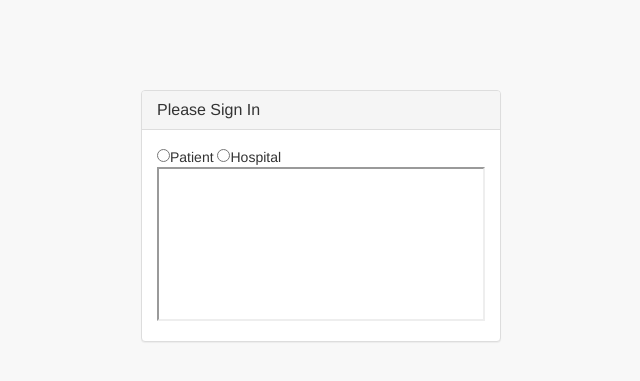
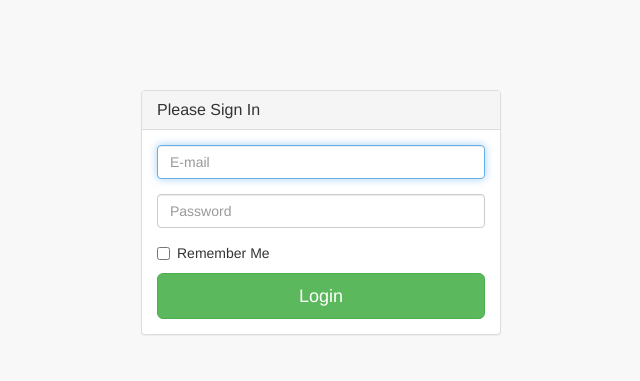
Before and after one commit to Jootiger/miniproject, a Django app: page /login in a window 1280 px wide. Shown: the top 381 px of the page, without its empty margins (319-959 px from the left). Run offline with Django 3.2, Linux system fonts and the light colour scheme; some libraries are stand-ins or nearby versions.

Commit message:
Revert "yeojin commit3"
This reverts commit 437580fbd9b9a8555d149093d66e130bee175975.

```diff
--- a/mini/login/templates/pages/login.html
+++ b/mini/login/templates/pages/login.html
@@ -35,6 +35,7 @@
 </head>
 
 <body>
+
     <div class="container">
         <div class="row">
             <div class="col-md-4 col-md-offset-4">
@@ -44,30 +45,20 @@
                     </div>
                     <div class="panel-body">
                         <form role="form">
-                            <script>
-                                function go(loc){
-                                    console.log(loc);
-                                    document.getElementById('iframe').src = loc;
-                                }
-                            </script>
-                            <div class="iframe_container">
-                                <form>
-                                    <input type="radio" name="iframe" value="type" onClick = "go('login_patient.html')"/>Patient
-                                    <input type="radio" name="iframe" value="type" onClick = "go('login_hospital.html')"/>Hospital
-                                </form>
-                            </div>
-                            <div class="login_container">
-                                <iframe id="iframe" src="" width="100%" height="100%"></iframe>
-
-                            </div>
-                            <!-- <div>
-                                    <span><a href="login_patient" target="if_a">환자</a></span>
-                                    <span><a href="login_hospital" target="if_b">의료기관</a></span>
+                            <fieldset>
+                                <div class="form-group">
+                                    <input class="form-control" placeholder="E-mail" name="email" type="email" autofocus>
                                 </div>
-                                <div style="height: 205px;">
-                                    <iframe src="login_patient.html" width="200" height="200" name="if_a" frameborder="0" ></iframe>
-                                    <iframe src="login_hospital.html" width="200" height="200" name="if_b" frameborder="0" ></iframe>
-                                </div> -->
+                                <div class="form-group">
+                                    <input class="form-control" placeholder="Password" name="password" type="password" value="">
+                                </div>
+                                <div class="checkbox">
+                                    <label>
+                                        <input name="remember" type="checkbox" value="Remember Me">Remember Me
+                                    </label>
+                                </div>
+                                <!-- Change this to a button or input when using this as a form -->
+                                <a href="index.html" class="btn btn-lg btn-success btn-block">Login</a>
                             </fieldset>
                         </form>
                     </div>
```
Also changed, not shown: mini/login/templates/pages/login_hospital.html (deleted, +0 -23 lines), mini/login/templates/pages/login_patient.html (deleted, +0 -23 lines), mini/login/views.py (line endings or trailing spaces).
